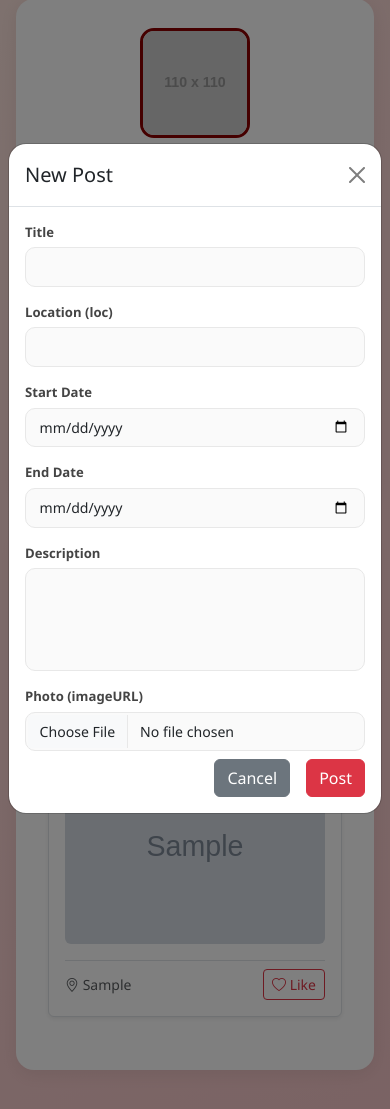
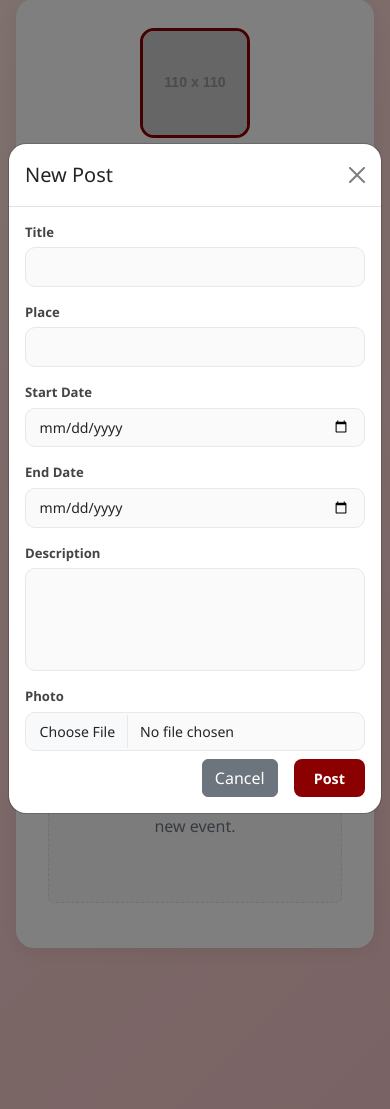
Before and after one commit to moetez00/projet-web, a PHP site: page /backend/publish_event.php in a window 390 px wide, after a click on "Add post". Shown: the part 173-1282 px from the top of the page. Run offline with PHP 8.4, Linux system fonts and the light colour scheme; tables that the repository leaves empty hold one stand-in row (values such as "Sample post"); grey boxes marked "Sample" are stand-in pictures; grey boxes labelled with a size stand in for pictures from a placeholder-image service; some libraries are stand-ins or nearby versions.

Commit message:
complete event publishing system with secure backend and dashboard UI

```diff
--- a/backend/publish_event.php
+++ b/backend/publish_event.php
@@ -1,16 +1,24 @@
 <?php
 session_start();
-// Vérifie si le club est connecté
 #if (!isset($_SESSION['club_id'])) {
     #header("Location: login.php");
     #exit(); // On arrête l'exécution du script ici
 #}
 require_once "connection.php";
 
-// On utilise l'ID de session, ou 1 (AeRobotix) pour tes tests
+// 1. On récupère l'ID (depuis la session ou 1 par défaut)
 $club_id = $_SESSION['club_id'] ?? 1;
-$query = "SELECT * FROM EVENT WHERE id_Club = $club_id ORDER BY id DESC";
-$result = $connection->query($query);
+
+// 2. PROTECTION ANTI-INJECTION : Requête préparée pour le COUNT
+$sql_count = "SELECT COUNT(*) as total FROM EVENT WHERE id_Club = ?";
+$stmt_count = $connection->prepare($sql_count);
+$stmt_count->bind_param("i", $club_id);
+$stmt_count->execute();
+$res_count = $stmt_count->get_result();
+$row_count = $res_count->fetch_assoc();
+$post_count = $row_count['total'];
+
+$stmt_count->close();
 ?>
 
 <!DOCTYPE html>
@@ -18,8 +26,7 @@ $result = $connection->query($query);
 <head>
   <meta charset="UTF-8" />
   <meta name="viewport" content="width=device-width, initial-scale=1.0" />
-  <title>INSAT Pulse – AeRobotix INSAT</title>
-
+  <title>INSAT Pulse – Publish Event</title>
   <link href="https://cdn.jsdelivr.net/npm/bootstrap@5.3.3/dist/css/bootstrap.min.css" rel="stylesheet" />
   <link href="https://cdn.jsdelivr.net/npm/bootstrap-icons@1.11.3/font/bootstrap-icons.min.css" rel="stylesheet" />
   <link rel="stylesheet" href="../frontend/club-profile/style.css" />
@@ -31,17 +38,14 @@ $result = $connection->query($query);
       <i class="bi bi-activity pulse-icon"></i>
       <span class="brand-text">INSAT<span>-PULSE</span></span>
     </a>
-
     <div class="nav-icons ms-3">
       <a href="#" title="Home"><i class="bi bi-house-door"></i></a>
       <a href="#" title="Calendar"><i class="bi bi-calendar3"></i></a>
     </div>
-
     <div class="search-wrap ms-3">
       <i class="bi bi-search"></i>
       <input type="text" placeholder="Search…" />
     </div>
-
     <div class="user-badge">
       <div class="user-info">
         <div class="name">AeRobotix INSAT</div>
@@ -70,7 +74,7 @@ $result = $connection->query($query);
               <div class="stat-lbl">Followers</div>
             </div>
             <div class="stat-item">
-              <div class="stat-num"><?php echo $result ? $result->num_rows : 0; ?></div>
+              <div class="stat-num"><?php echo (int)$post_count; ?></div>
               <div class="stat-lbl">Posts</div>
             </div>
           </div>
@@ -93,48 +97,46 @@ $result = $connection->query($query);
 
       <div class="col-12 col-md-8 col-lg-9">
         <div class="content-card">
+
           <div id="panel-myposts">
             <div class="posts-actions">
               <button class="btn-action" data-bs-toggle="modal" data-bs-target="#addPostModal">
                 <i class="bi bi-plus"></i> Add post
               </button>
+              <button class="btn-action" type="button">
+                <i class="bi bi-bell"></i> Collaboration requests
+              </button>
             </div>
 
             <div id="posts-feed" class="mt-4">
-              <?php if ($result && $result->num_rows > 0): ?>
-                <?php while($row = $result->fetch_assoc()): ?>
+              <?php if (isset($_GET['success'])): ?>
+                <div class="alert alert-success d-flex align-items-center mb-4" role="alert" style="border-radius: 12px; background-color: #d4edda; border-color: #c3e6cb; color: #155724;">
+                  <i class="bi bi-check-circle-fill me-2"></i>
+                  <div>Your event has been successfully published!</div>
+                </div>
+              <?php endif; ?>
 
-                  <div class="post-item mb-4 p-3 border rounded shadow-sm bg-white">
-                    <div class="d-flex justify-content-between align-items-center mb-2">
-                      <span class="badge bg-danger">Event</span>
-                      <small class="text-muted">From: <?php echo $row['startDate']; ?></small>
-                    </div>
-
-                    <h5 class="fw-bold"><?php echo htmlspecialchars($row['title']); ?></h5>
-                    <p class="text-secondary"><?php echo nl2br(htmlspecialchars($row['description'])); ?></p>
-
-                    <?php if (!empty($row['imageURL'])): ?>
-                      <div class="post-img-container mb-3">
-                        <img src="../uploads/<?php echo htmlspecialchars($row['imageURL']); ?>" class="img-fluid rounded" alt="Post image" style="max-height: 400px; width: 100%; object-fit: cover;">
-                      </div>
-                    <?php endif; ?>
-
-                    <div class="d-flex justify-content-between align-items-center border-top pt-2">
-                      <span class="small text-muted"><i class="bi bi-geo-alt"></i> <?php echo htmlspecialchars($row['loc']); ?></span>
-                      <button class="btn btn-sm btn-outline-danger">
-                        <i class="bi bi-heart"></i> Like
-                      </button>
-                    </div>
-                  </div>
-
-                <?php endwhile; ?>
-              <?php else: ?>
-                <p class="text-center text-muted py-5">Aucun événement publié pour le moment.</p>
-              <?php endif; ?>
+              <div class="text-center py-5 border rounded bg-light" style="border-style: dashed !important; border-width: 2px;">
+                <i class="bi bi-megaphone fs-1 text-secondary"></i>
+                <h4 class="mt-3 text-dark">Management Dashboard</h4>
+                <p class="text-secondary">Click the <b>"Add post"</b> button to create a new event.</p>
+              </div>
             </div>
           </div>
+
+          <div id="panel-calendar" class="d-none blank-panel text-center py-5">
+            <i class="bi bi-calendar3 text-secondary d-block fs-1 mb-2"></i>
+            <span class="text-secondary">My Calendar — coming soon</span>
+          </div>
+
+          <div id="panel-profile" class="d-none blank-panel text-center py-5">
+            <i class="bi bi-person-circle text-secondary d-block fs-1 mb-2"></i>
+            <span class="text-secondary">Profile — coming soon</span>
+          </div>
+
         </div>
       </div>
+
     </div>
   </div>
 
@@ -148,33 +150,15 @@ $result = $connection->query($query);
         <div class="modal-body">
           <form action="create_event.php" method="POST" enctype="multipart/form-data">
             <div class="row g-3">
-              <div class="col-12">
-                <label class="form-label">Title</label>
-                <input type="text" class="form-control" name="title" required />
-              </div>
-              <div class="col-12 col-sm-6">
-                <label class="form-label">Location (loc)</label>
-                <input type="text" class="form-control" name="loc" />
-              </div>
-              <div class="col-12 col-sm-3">
-                <label class="form-label">Start Date</label>
-                <input type="date" class="form-control" name="startDate" />
-              </div>
-              <div class="col-12 col-sm-3">
-                <label class="form-label">End Date</label>
-                <input type="date" class="form-control" name="endDate" />
-              </div>
-              <div class="col-12">
-                <label class="form-label">Description</label>
-                <textarea class="form-control" name="description" rows="4"></textarea>
-              </div>
-              <div class="col-12">
-                <label class="form-label">Photo (imageURL)</label>
-                <input type="file" class="form-control" name="photo" accept="image/*" />
-              </div>
+              <div class="col-12"><label class="form-label">Title</label><input type="text" class="form-control" name="title" required /></div>
+              <div class="col-12 col-sm-6"><label class="form-label">Place</label><input type="text" class="form-control" name="loc" /></div>
+              <div class="col-12 col-sm-3"><label class="form-label">Start Date</label><input type="date" class="form-control" name="startDate" /></div>
+              <div class="col-12 col-sm-3"><label class="form-label">End Date</label><input type="date" class="form-control" name="endDate" /></div>
+              <div class="col-12"><label class="form-label">Description</label><textarea class="form-control" name="description" rows="4"></textarea></div>
+              <div class="col-12"><label class="form-label">Photo</label><input type="file" class="form-control" name="photo" accept="image/*" /></div>
               <div class="col-12 d-flex justify-content-end gap-3 mt-2">
                 <button type="button" class="btn btn-secondary" data-bs-dismiss="modal">Cancel</button>
-                <button type="submit" class="btn btn-danger">Post</button>
+                <button type="submit" class="btn-maroon" style="background-color: #8B0000; color: white; border:none; padding: 8px 20px; border-radius: 8px;">Post</button>
               </div>
             </div>
           </form>
@@ -189,9 +173,9 @@ $result = $connection->query($query);
       document.querySelectorAll('.nav-btn').forEach(b => b.classList.remove('active'));
       btn.classList.add('active');
       ['myposts', 'calendar', 'profile'].forEach(id => {
-        document.getElementById('panel-' + id)?.classList.add('d-none');
+        document.getElementById('panel-' + id).classList.add('d-none');
       });
-      document.getElementById('panel-' + btn.dataset.panel)?.classList.remove('d-none');
+      document.getElementById('panel-' + btn.dataset.panel).classList.remove('d-none');
     }
   </script>
 </body>
```
Also changed, not shown: backend/create_event.php (+54 -0 lines).
